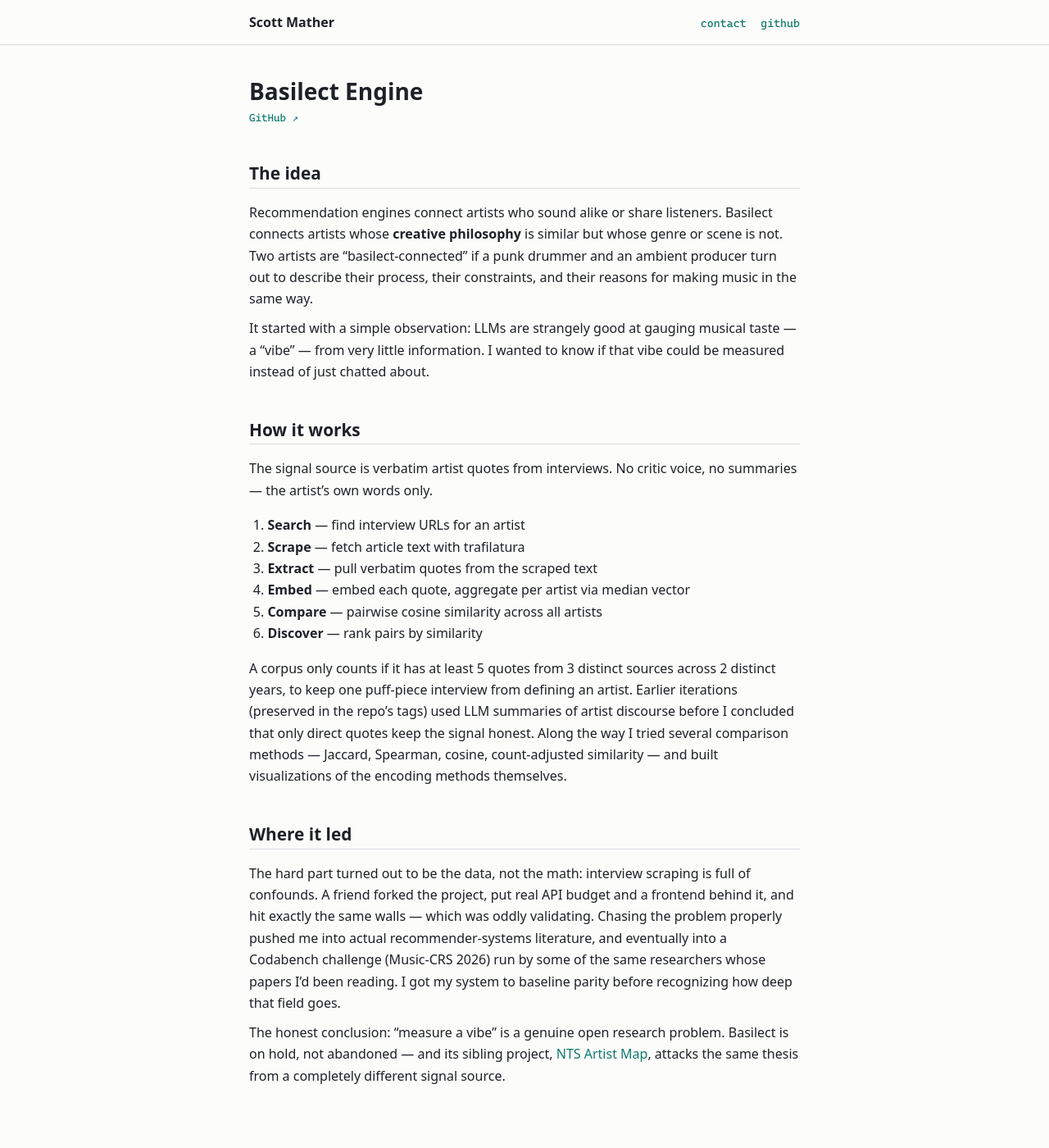
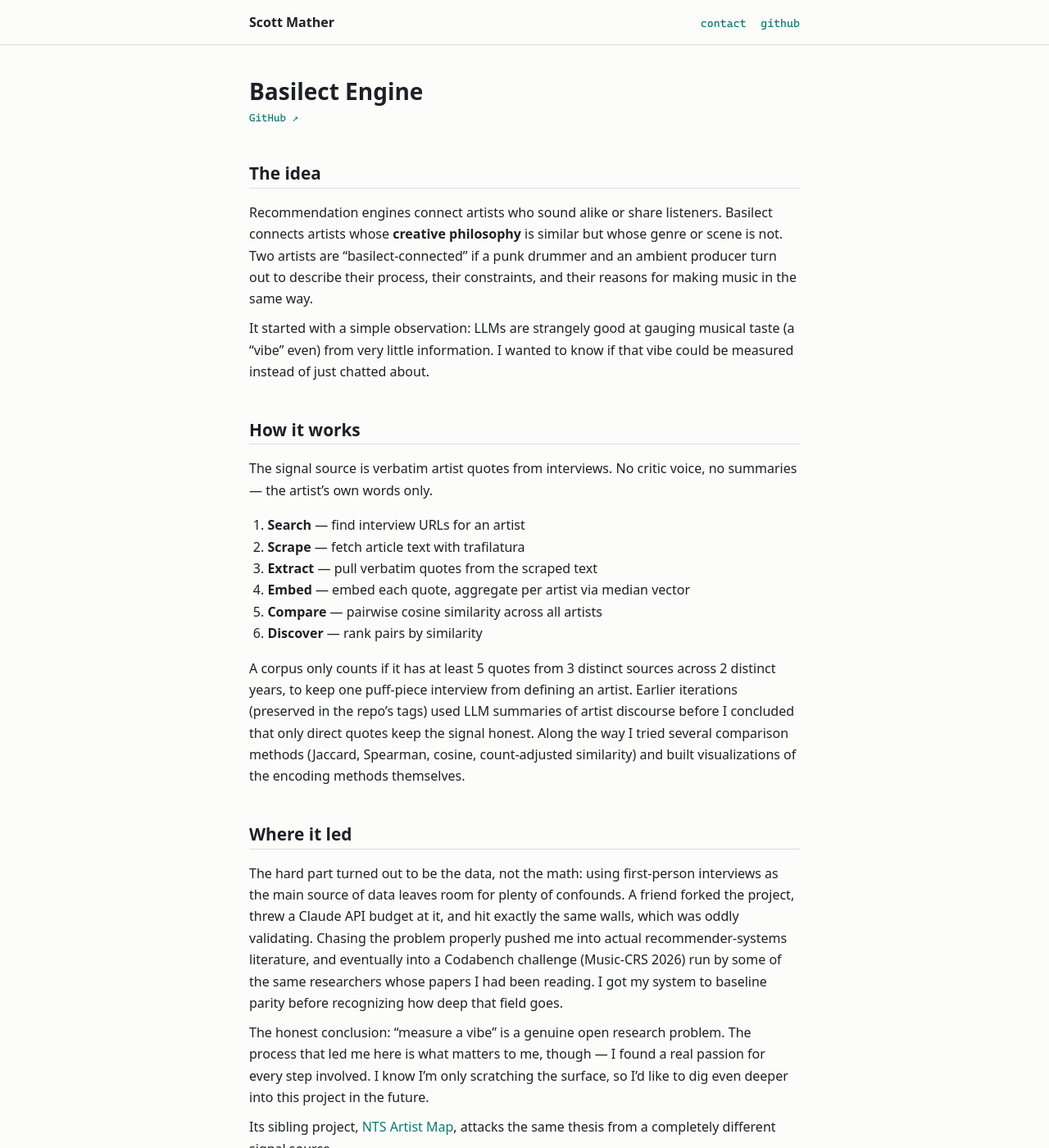
Before and after one commit to csmather/mather-cv, a Jekyll site: the page built from _projects/basilect-engine.md, in a window 1280 px wide and 1400 px high. Shown: the whole window at 82% size. Built offline with Jekyll 4.4.1, drawn with Linux system fonts in a browser that asks for light colours.

Commit message:
updated copy + tags

```diff
--- a/_layouts/home.html
+++ b/_layouts/home.html
@@ -85,7 +85,7 @@ layout: default
 
     <section id="projects">
       <h2>Personal Projects</h2>
-      <p class="muted section-intro">Fully self-taught projects that I work on in my free time to explore Music Recommender Systems &amp; Information Retrieval, quality of life, specific tooling, and just for fun</p>
+      <p class="muted section-intro">Self-taught projects that I work on in my free time to explore music recommender systems, quality of life, specific tooling, and just for fun</p>
       {% assign pitems = site.projects | sort: 'order' %}
       {% for item in pitems %}
         <article class="entry" id="{{ item.slug }}">
--- a/_projects/basilect-engine.md
+++ b/_projects/basilect-engine.md
@@ -2,15 +2,15 @@
 title: "Basilect Engine"
 order: 1
 github_url: "https://github.com/csmather/basilect-engine"
-tags: ["Python", "Embeddings", "LLM Pipeline", "Music"]
-summary: "Music similarity engine that connects artists by how they talk about making music — verbatim interview quotes, embedded and compared — to surface kinships that cross genre lines."
+tags: ["Python", "ML", "NLP", "Music"]
+summary: "Music similarity engine that connects artists by how they talk about making music (verbatim interview quotes, embedded and compared) to surface kinships that cross genre lines. Tried out several different methods to prove orthogonality between genre labels and artist philosophy."
 ---
 
 ## The idea
 
 Recommendation engines connect artists who sound alike or share listeners. Basilect connects artists whose **creative philosophy** is similar but whose genre or scene is not. Two artists are "basilect-connected" if a punk drummer and an ambient producer turn out to describe their process, their constraints, and their reasons for making music in the same way.
 
-It started with a simple observation: LLMs are strangely good at gauging musical taste — a "vibe" — from very little information. I wanted to know if that vibe could be measured instead of just chatted about.
+It started with a simple observation: LLMs are strangely good at gauging musical taste (a "vibe" even) from very little information. I wanted to know if that vibe could be measured instead of just chatted about.
 
 ## How it works
 
@@ -23,10 +23,12 @@ The signal source is verbatim artist quotes from interviews. No critic voice, no
 5. **Compare** — pairwise cosine similarity across all artists
 6. **Discover** — rank pairs by similarity
 
-A corpus only counts if it has at least 5 quotes from 3 distinct sources across 2 distinct years, to keep one puff-piece interview from defining an artist. Earlier iterations (preserved in the repo's tags) used LLM summaries of artist discourse before I concluded that only direct quotes keep the signal honest. Along the way I tried several comparison methods — Jaccard, Spearman, cosine, count-adjusted similarity — and built visualizations of the encoding methods themselves.
+A corpus only counts if it has at least 5 quotes from 3 distinct sources across 2 distinct years, to keep one puff-piece interview from defining an artist. Earlier iterations (preserved in the repo's tags) used LLM summaries of artist discourse before I concluded that only direct quotes keep the signal honest. Along the way I tried several comparison methods (Jaccard, Spearman, cosine, count-adjusted similarity) and built visualizations of the encoding methods themselves.
 
 ## Where it led
 
-The hard part turned out to be the data, not the math: interview scraping is full of confounds. A friend forked the project, put real API budget and a frontend behind it, and hit exactly the same walls — which was oddly validating. Chasing the problem properly pushed me into actual recommender-systems literature, and eventually into a Codabench challenge (Music-CRS 2026) run by some of the same researchers whose papers I'd been reading. I got my system to baseline parity before recognizing how deep that field goes.
+The hard part turned out to be the data, not the math: using first-person interviews as the main source of data leaves room for plenty of confounds. A friend forked the project, threw a Claude API budget at it, and hit exactly the same walls, which was oddly validating. Chasing the problem properly pushed me into actual recommender-systems literature, and eventually into a Codabench challenge (Music-CRS 2026) run by some of the same researchers whose papers I had been reading. I got my system to baseline parity before recognizing how deep that field goes.
 
-The honest conclusion: "measure a vibe" is a genuine open research problem. Basilect is on hold, not abandoned — and its sibling project, [NTS Artist Map](/projects/nts-artist-map/), attacks the same thesis from a completely different signal source.
+The honest conclusion: "measure a vibe" is a genuine open research problem. The process that led me here is what matters to me, though — I found a real passion for every step involved. I know I'm only scratching the surface, so I'd like to dig even deeper into this project in the future.
+
+Its sibling project, [NTS Artist Map](/projects/nts-artist-map/), attacks the same thesis from a completely different signal source.
```
Also changed, not shown: _projects/airplop.md (+5 -3 lines), _projects/lastfm-to-spotify.md (+3 -3 lines), _projects/nts-artist-map.md (+2 -2 lines), _projects/phonetic-goblins.md (+3 -3 lines).
